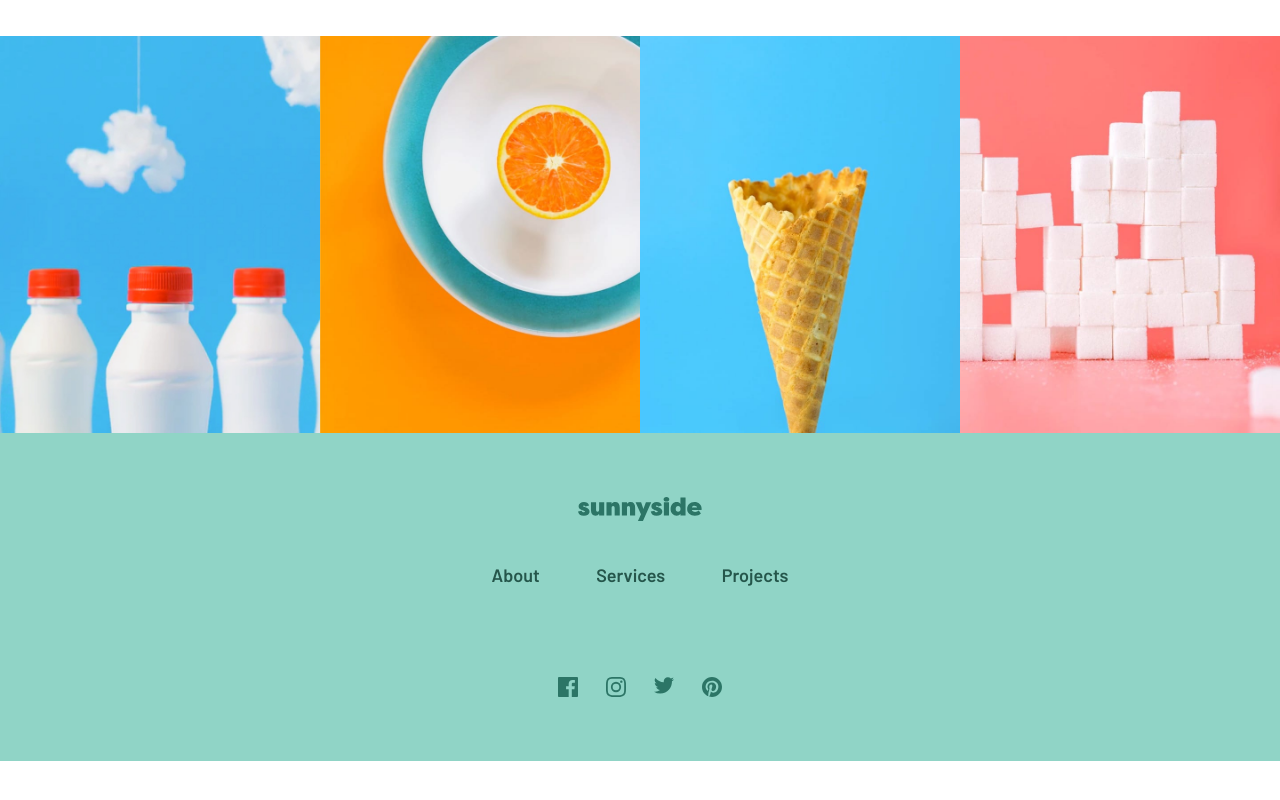
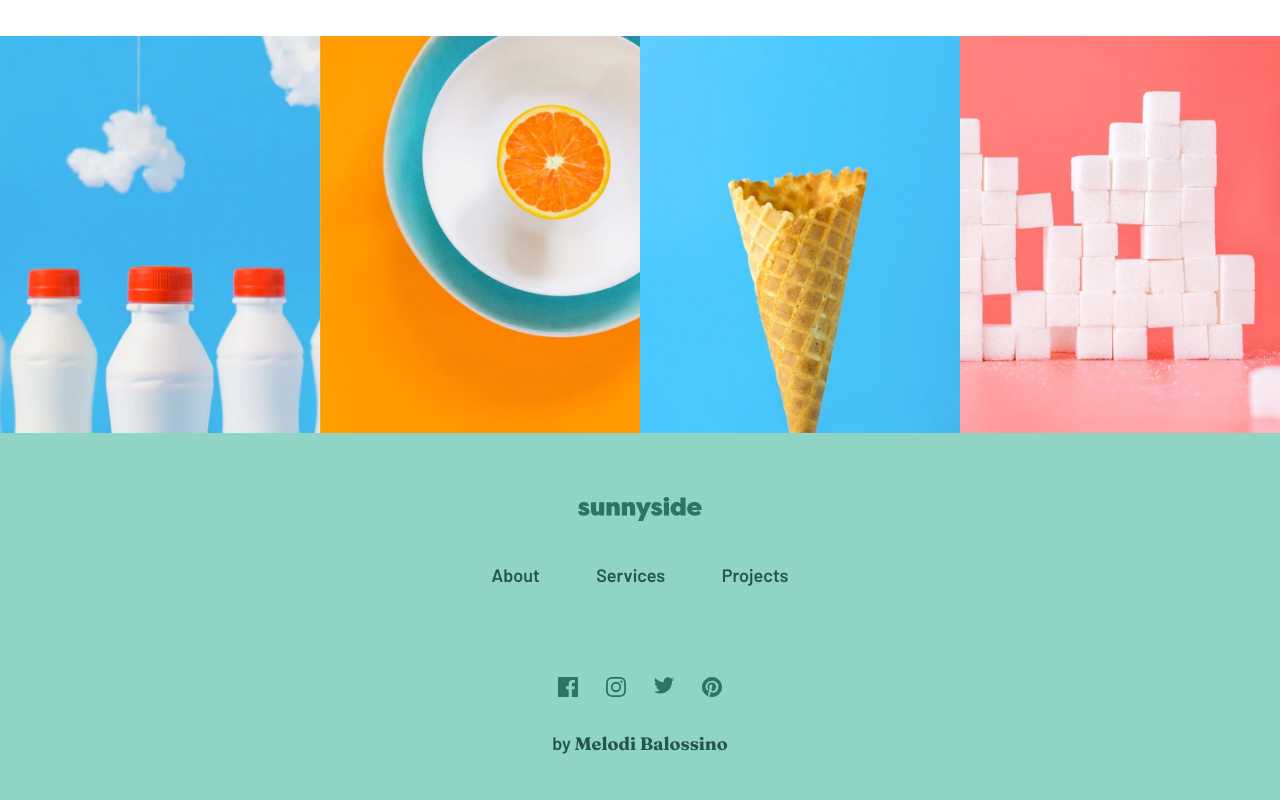
Before and after one commit to MelBalossino/Sunnyside, a React (Vite) app: page / in a window 1280 px wide. Shown: the part 2654-3454 px from the top of the page. Before the commit the page ends 3415 px from the top, so only its background shows below. Built offline with nearby package versions, Linux system fonts and the light colour scheme.

Commit message:
Fix-footer

```diff
--- a/src/components/Footer/Footer.jsx
+++ b/src/components/Footer/Footer.jsx
@@ -10,12 +10,17 @@ const Footer = () => {
                 <span className=' hover:text-white cursor-pointer'>Projects</span>
             </div>
             <div className='flex w-[164px] place-content-between mx-auto mt-[88px]'>
-        <svg className=' fill-[#2C7566] hover:fill-white cursor-pointer' width="20" height="20" xmlns="http://www.w3.org/2000/svg"><path d="M18.896 0H1.104C.494 0 0 .494 0 1.104v17.793C0 19.506.494 20 1.104 20h9.58v-7.745H8.076V9.237h2.606V7.01c0-2.583 1.578-3.99 3.883-3.99 1.104 0 2.052.082 2.329.119v2.7h-1.598c-1.254 0-1.496.597-1.496 1.47v1.928h2.989l-.39 3.018h-2.6V20h5.098c.608 0 1.102-.494 1.102-1.104V1.104C20 .494 19.506 0 18.896 0z" fill-rule="nonzero"/></svg>
-        <svg className=' fill-[#2C7566] hover:fill-white cursor-pointer' width="20" height="20" xmlns="http://www.w3.org/2000/svg"><path d="M10 1.802c2.67 0 2.987.01 4.042.059 2.71.123 3.975 1.409 4.099 4.099.048 1.054.057 1.37.057 4.04 0 2.672-.01 2.988-.057 4.042-.124 2.687-1.387 3.975-4.1 4.099-1.054.048-1.37.058-4.041.058-2.67 0-2.987-.01-4.04-.058-2.718-.124-3.977-1.416-4.1-4.1-.048-1.054-.058-1.37-.058-4.041 0-2.67.01-2.986.058-4.04.124-2.69 1.387-3.977 4.1-4.1 1.054-.048 1.37-.058 4.04-.058zM10 0C7.284 0 6.944.012 5.877.06 2.246.227.227 2.242.061 5.877.01 6.944 0 7.284 0 10s.012 3.057.06 4.123c.167 3.632 2.182 5.65 5.817 5.817 1.067.048 1.407.06 4.123.06s3.057-.012 4.123-.06c3.629-.167 5.652-2.182 5.816-5.817.05-1.066.061-1.407.061-4.123s-.012-3.056-.06-4.122C19.777 2.249 17.76.228 14.124.06 13.057.01 12.716 0 10 0zm0 4.865a5.135 5.135 0 100 10.27 5.135 5.135 0 000-10.27zm0 8.468a3.333 3.333 0 110-6.666 3.333 3.333 0 010 6.666zm5.338-9.87a1.2 1.2 0 100 2.4 1.2 1.2 0 000-2.4z" fill-rule="nonzero"/></svg>
-        <svg className=' fill-[#2C7566] hover:fill-white cursor-pointer' width="20" height="17" xmlns="http://www.w3.org/2000/svg"><path d="M20 2.172a8.192 8.192 0 01-2.357.646 4.11 4.11 0 001.805-2.27 8.22 8.22 0 01-2.606.996A4.096 4.096 0 0013.847.248c-2.65 0-4.596 2.472-3.998 5.037A11.648 11.648 0 011.392 1a4.109 4.109 0 001.27 5.478 4.086 4.086 0 01-1.858-.513c-.045 1.9 1.318 3.679 3.291 4.075a4.113 4.113 0 01-1.853.07 4.106 4.106 0 003.833 2.849A8.25 8.25 0 010 14.658a11.616 11.616 0 006.29 1.843c7.618 0 11.923-6.434 11.663-12.205A8.354 8.354 0 0020 2.172z" fill-rule="nonzero"/></svg>
-        <svg className=' fill-[#2C7566] hover:fill-white cursor-pointer' width="20" height="20" xmlns="http://www.w3.org/2000/svg"><path d="M10 0C4.477 0 0 4.477 0 10c0 4.237 2.636 7.855 6.356 9.312-.088-.791-.167-2.005.035-2.868.181-.78 1.172-4.97 1.172-4.97s-.299-.6-.299-1.486c0-1.39.806-2.428 1.81-2.428.852 0 1.264.64 1.264 1.408 0 .858-.546 2.14-.828 3.33-.236.995.5 1.807 1.48 1.807 1.778 0 3.144-1.874 3.144-4.58 0-2.393-1.72-4.068-4.176-4.068-2.845 0-4.516 2.135-4.516 4.34 0 .859.331 1.781.745 2.281a.3.3 0 01.069.288l-.278 1.133c-.044.183-.145.223-.335.134-1.249-.581-2.03-2.407-2.03-3.874 0-3.154 2.292-6.052 6.608-6.052 3.469 0 6.165 2.473 6.165 5.776 0 3.447-2.173 6.22-5.19 6.22-1.013 0-1.965-.525-2.291-1.148l-.623 2.378c-.226.869-.835 1.958-1.244 2.621.937.29 1.931.446 2.962.446 5.523 0 10-4.477 10-10S15.523 0 10 0z" fill-rule="nonzero"/></svg>
+                <svg className=' fill-[#2C7566] hover:fill-white cursor-pointer' width="20" height="20" xmlns="http://www.w3.org/2000/svg"><path d="M18.896 0H1.104C.494 0 0 .494 0 1.104v17.793C0 19.506.494 20 1.104 20h9.58v-7.745H8.076V9.237h2.606V7.01c0-2.583 1.578-3.99 3.883-3.99 1.104 0 2.052.082 2.329.119v2.7h-1.598c-1.254 0-1.496.597-1.496 1.47v1.928h2.989l-.39 3.018h-2.6V20h5.098c.608 0 1.102-.494 1.102-1.104V1.104C20 .494 19.506 0 18.896 0z" fill-rule="nonzero" /></svg>
+                <svg className=' fill-[#2C7566] hover:fill-white cursor-pointer' width="20" height="20" xmlns="http://www.w3.org/2000/svg"><path d="M10 1.802c2.67 0 2.987.01 4.042.059 2.71.123 3.975 1.409 4.099 4.099.048 1.054.057 1.37.057 4.04 0 2.672-.01 2.988-.057 4.042-.124 2.687-1.387 3.975-4.1 4.099-1.054.048-1.37.058-4.041.058-2.67 0-2.987-.01-4.04-.058-2.718-.124-3.977-1.416-4.1-4.1-.048-1.054-.058-1.37-.058-4.041 0-2.67.01-2.986.058-4.04.124-2.69 1.387-3.977 4.1-4.1 1.054-.048 1.37-.058 4.04-.058zM10 0C7.284 0 6.944.012 5.877.06 2.246.227.227 2.242.061 5.877.01 6.944 0 7.284 0 10s.012 3.057.06 4.123c.167 3.632 2.182 5.65 5.817 5.817 1.067.048 1.407.06 4.123.06s3.057-.012 4.123-.06c3.629-.167 5.652-2.182 5.816-5.817.05-1.066.061-1.407.061-4.123s-.012-3.056-.06-4.122C19.777 2.249 17.76.228 14.124.06 13.057.01 12.716 0 10 0zm0 4.865a5.135 5.135 0 100 10.27 5.135 5.135 0 000-10.27zm0 8.468a3.333 3.333 0 110-6.666 3.333 3.333 0 010 6.666zm5.338-9.87a1.2 1.2 0 100 2.4 1.2 1.2 0 000-2.4z" fill-rule="nonzero" /></svg>
+                <svg className=' fill-[#2C7566] hover:fill-white cursor-pointer' width="20" height="17" xmlns="http://www.w3.org/2000/svg"><path d="M20 2.172a8.192 8.192 0 01-2.357.646 4.11 4.11 0 001.805-2.27 8.22 8.22 0 01-2.606.996A4.096 4.096 0 0013.847.248c-2.65 0-4.596 2.472-3.998 5.037A11.648 11.648 0 011.392 1a4.109 4.109 0 001.27 5.478 4.086 4.086 0 01-1.858-.513c-.045 1.9 1.318 3.679 3.291 4.075a4.113 4.113 0 01-1.853.07 4.106 4.106 0 003.833 2.849A8.25 8.25 0 010 14.658a11.616 11.616 0 006.29 1.843c7.618 0 11.923-6.434 11.663-12.205A8.354 8.354 0 0020 2.172z" fill-rule="nonzero" /></svg>
+                <svg className=' fill-[#2C7566] hover:fill-white cursor-pointer' width="20" height="20" xmlns="http://www.w3.org/2000/svg"><path d="M10 0C4.477 0 0 4.477 0 10c0 4.237 2.636 7.855 6.356 9.312-.088-.791-.167-2.005.035-2.868.181-.78 1.172-4.97 1.172-4.97s-.299-.6-.299-1.486c0-1.39.806-2.428 1.81-2.428.852 0 1.264.64 1.264 1.408 0 .858-.546 2.14-.828 3.33-.236.995.5 1.807 1.48 1.807 1.778 0 3.144-1.874 3.144-4.58 0-2.393-1.72-4.068-4.176-4.068-2.845 0-4.516 2.135-4.516 4.34 0 .859.331 1.781.745 2.281a.3.3 0 01.069.288l-.278 1.133c-.044.183-.145.223-.335.134-1.249-.581-2.03-2.407-2.03-3.874 0-3.154 2.292-6.052 6.608-6.052 3.469 0 6.165 2.473 6.165 5.776 0 3.447-2.173 6.22-5.19 6.22-1.013 0-1.965-.525-2.291-1.148l-.623 2.378c-.226.869-.835 1.958-1.244 2.621.937.29 1.931.446 2.962.446 5.523 0 10-4.477 10-10S15.523 0 10 0z" fill-rule="nonzero" /></svg>
+            </div>
+            <div className=' text-center mt-8 text-lg'>
+                <span className=' text-Dark-desaturated-cyan font-Barlow'>by </span>
+                <a href="https://www.linkedin.com/in/melody-balossino/" target='_blanck' className=' font-Fraunces text-Dark-desaturated-cyan hover:text-white cursor-pointer'> Melodi Balossino</a>
             </div>
         </footer>
+
     )
 }
 
```
Also changed, not shown: 2 other files (tests, documents, lock files or other folders). Lines whose indentation alone changed are shown as unchanged.
